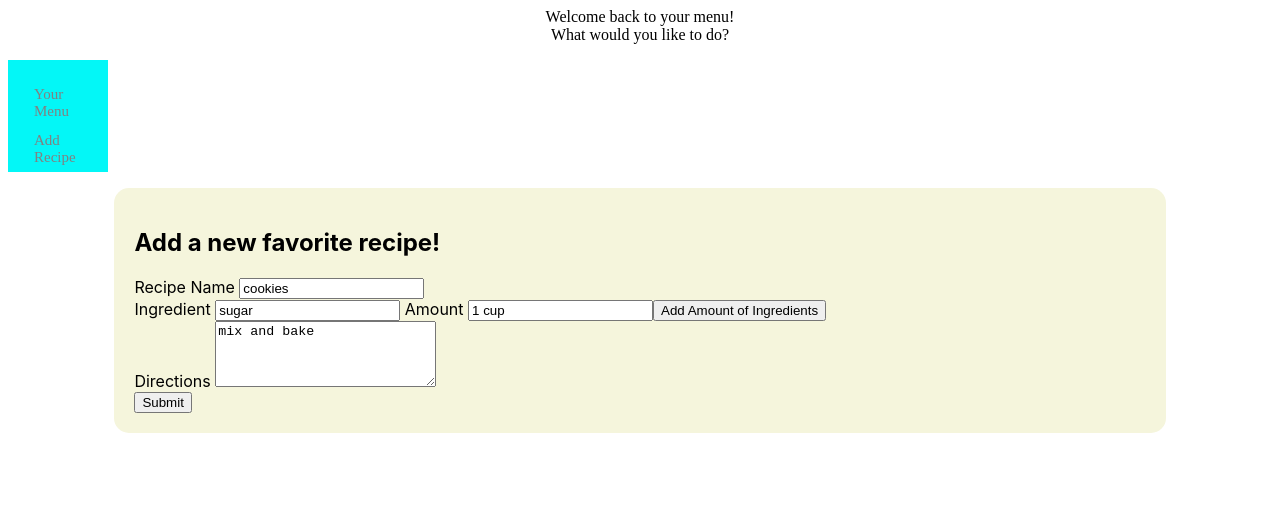
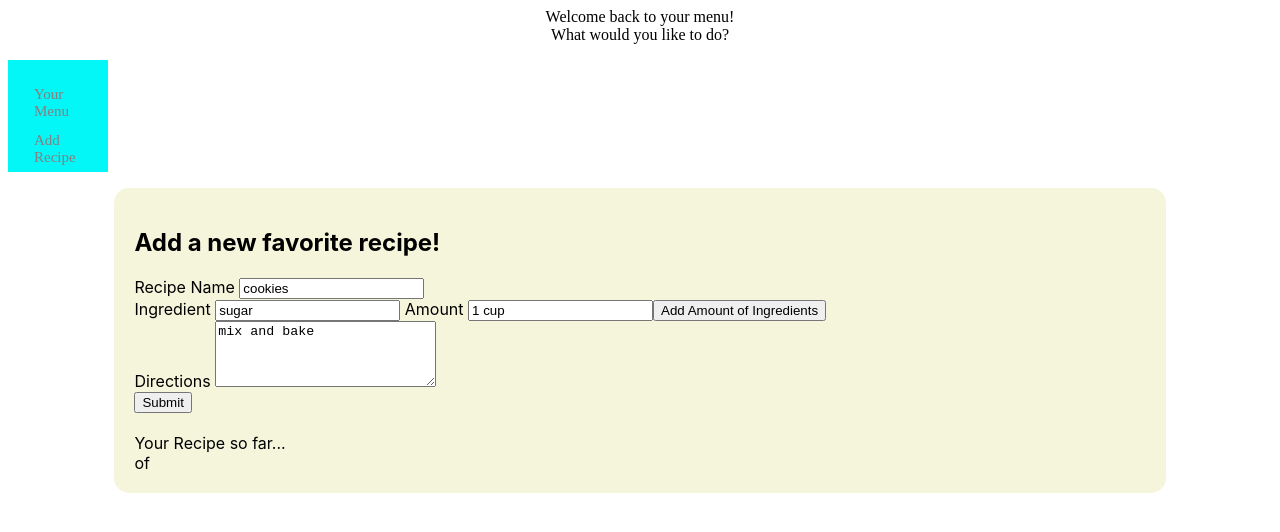
Before and after one commit to Sebastian-Russo/personal-menu, a React (Create React App) app: page /recipe-form in a window 1280 px wide. Shown: the top 532 px of the page. Built offline with nearby package versions, Linux system fonts and the light colour scheme.

Commit message:
added recipe-field component to show the user the ingredients they've added

```diff
--- /dev/null
+++ b/src/components/recipe-field.js
@@ -0,0 +1,20 @@
+import React from 'react';
+
+export default function(props){
+    const {recipe} = props;
+
+    const ingredients = recipe.ingredients.map((ingredient, i) => {
+        return (
+            <div key={`ingredients-${i}`}>
+                {ingredient.amount} of {ingredient.ingredients}
+            </div>
+        )
+    })
+
+    return(
+        <div>
+            <div>Your Recipe so far...</div>
+            <div>{ingredients}</div>
+        </div>
+    )
+}
--- a/src/components/recipe-form.js
+++ b/src/components/recipe-form.js
@@ -3,6 +3,7 @@ import {reduxForm, Field,
     // SubmissionError,
     focus} from 'redux-form';
 import RecipeInput from './recipe-input';
+import RecipeField from './recipe-field';
 import {required, nonEmpty} from '../validators';
 import { addRecipe } from '../actions';
 
@@ -29,6 +30,10 @@ export class RecipeForm extends React.Component {
         })
     }
 
+    deleteIngredientAndAmount = (id) => [
+
+    ]
+
     handleChange = e => {
         const {value} = e.target;
         const {id} = e.target;
@@ -47,6 +52,7 @@ export class RecipeForm extends React.Component {
 
     render() {
         return (
+            <div>
                 <form
                     onSubmit={this.handleSubmit}
                     >
@@ -65,7 +71,9 @@ export class RecipeForm extends React.Component {
                     />
 
                     <RecipeInput
-                    addIngredientAndAmount={this.addIngredientAndAmount}/>
+                        addIngredientAndAmount={this.addIngredientAndAmount}
+                        deleteIngredientAndAmount={this.deleteIngredientAndAmount}
+                        />
 
 
                     <label htmlFor="directions"> Directions </label>
@@ -89,8 +97,10 @@ export class RecipeForm extends React.Component {
                         >
                         Submit
                     </button>
-
                 </form>
+                <br></br>
+                <RecipeField recipe={this.state}/>
+            </div>
         );
     }
 }
--- a/src/reducer/index.js
+++ b/src/reducer/index.js
@@ -85,7 +85,7 @@ export default function menuReducer(state=initialState, action) {
                     directions: action.directions
             }]
         })
-        console.log('action added recipe', answer)
+        // console.log('action added recipe', answer)
     }
     return state;
 }
```
Lines whose indentation alone changed are shown as unchanged.
